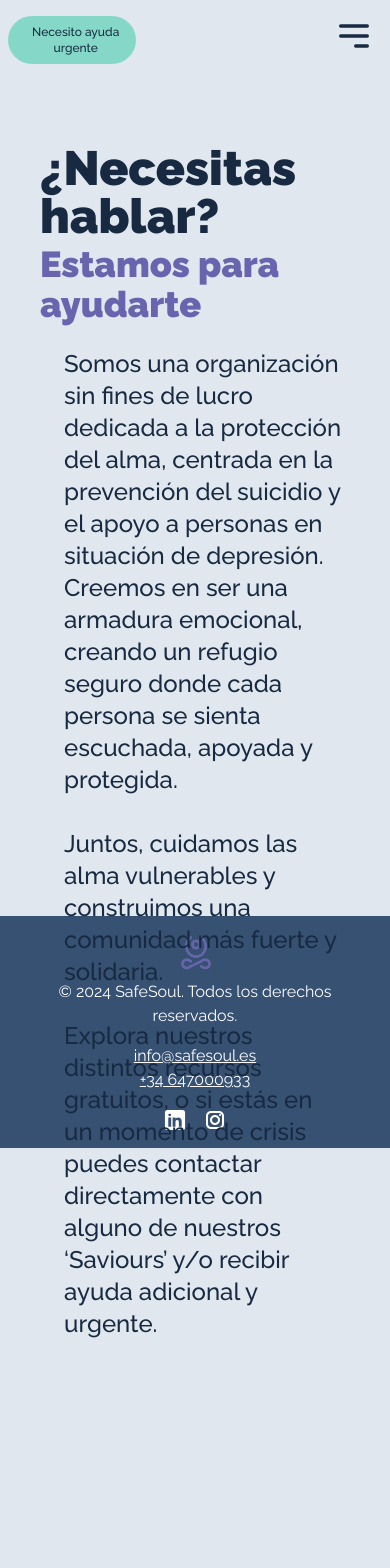
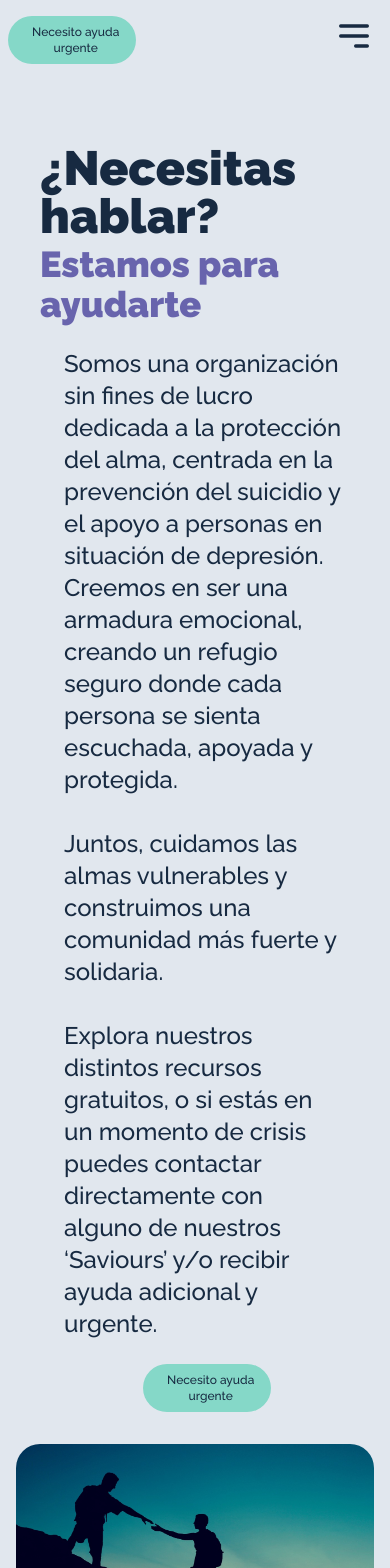
Before and after one commit to LorelizDev/hackaton-F5-G1-2024, a React (Vite) app: page / in a window 390 px wide. Shown: the top 1568 px of the page. Before the commit the page ends 1340 px from the top, so only its background shows below. Built offline with nearby package versions, Linux system fonts and the light colour scheme.

Commit message:
fix: home Media Query mobile text

```diff
--- a/src/pages/Home.jsx
+++ b/src/pages/Home.jsx
@@ -1,11 +1,12 @@
 import React from 'react';
 import imgHome from '../assets/imgHome.jpg';
+import HelpButton from '../components/HelpButton';
 
 function Home() {
   return (
     <>
       {/* Beginning of div container */}
-      <div className="relative max-sm:bg-light max-sm:w-screen max-sm:h-screen flex flex-col lg:flex-row lg:gap-0 lg:justify-between lg:items-center px-4 lg:px-20 py-8"> {/* Añadido padding aquí */}
+      <div className="relative max-sm:bg-light max-sm:w-screen min-h-screen flex flex-col lg:flex-row lg:gap-0 lg:justify-between lg:items-center px-4 lg:px-20 py-8">
 
         {/* Div 1 */}
         <div className="flex flex-col max-sm:ml-6 lg:w-1/2 lg:mr-2">
@@ -23,10 +24,15 @@ function Home() {
             Somos una organización sin fines de lucro dedicada a la protección del alma, centrada en la prevención del suicidio y el apoyo a personas en situación de depresión.
             Creemos en ser una armadura emocional, creando un refugio seguro donde cada persona se sienta escuchada, apoyada y protegida.
             <br /><br />
-            Juntos, cuidamos las alma vulnerables y construimos una comunidad más fuerte y solidaria.
+            Juntos, cuidamos las almas vulnerables y construimos una comunidad más fuerte y solidaria.
             <br /><br />
             Explora nuestros distintos recursos gratuitos, o si estás en un momento de crisis puedes contactar directamente con alguno de nuestros ‘Saviours’ y/o recibir ayuda adicional y urgente.
           </p>
+
+          {/* Div 5 ( Button Component ) */}
+          <div className="flex justify-center mt-4">
+            <HelpButton className="w-96" />
+          </div>
         </div>
 
         {/* Div 4 */}
@@ -34,7 +40,6 @@ function Home() {
           <img className="lg:w-[540px] lg:h-96 lg:rounded-3xl max-sm:w-96 max-sm:h-auto max-sm:rounded-3xl max-sm:mt-6" src={imgHome} alt="Imagen de ayuda" />
         </div>
       </div>
-
       {/* End of div container */}
     </>
   );
```
